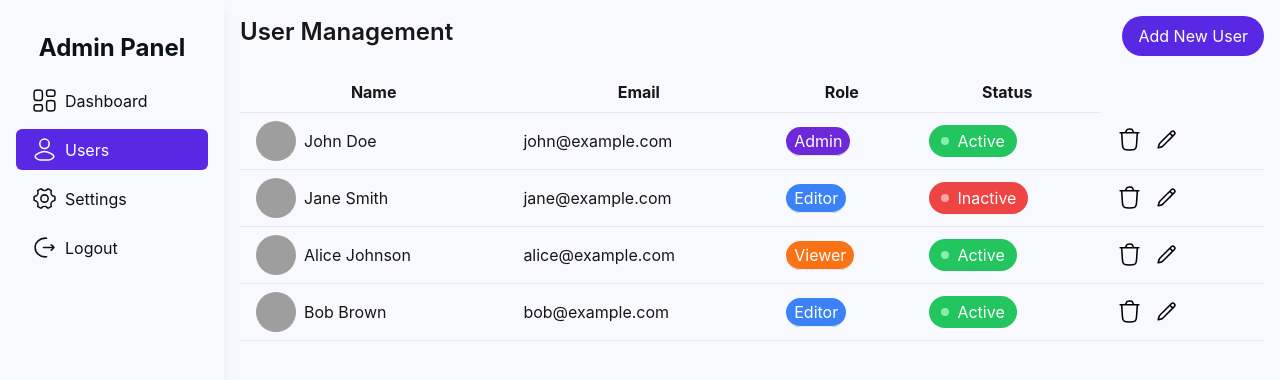
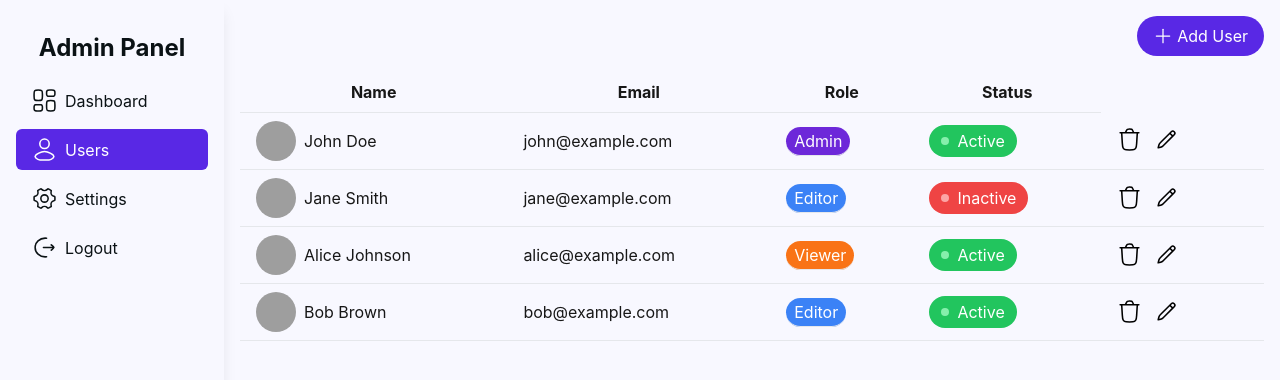
Before and after one commit to Algoture/RoleMaster, a Next.js app: page /users in a window 1280 px wide. Shown: the top 380 px of the page. Built offline with nearby package versions, Linux system fonts and the light colour scheme; grey boxes are pictures that could not be loaded.

Commit message:
add icon added

```diff
--- a/src/app/Components/Icons.jsx
+++ b/src/app/Components/Icons.jsx
@@ -133,3 +133,27 @@ export const EditIcon = ({ width, height }) => (
     />
   </svg>
 );
+export const AddIcon = ({ width, height }) => (
+  <svg
+    xmlns="http://www.w3.org/2000/svg"
+    viewBox="0 0 24 24"
+    width={width}
+    height={height}
+    fill="none"
+  >
+    <path
+      d="M12 4V20"
+      stroke="currentColor"
+      strokeWidth="1.5"
+      strokeLinecap="round"
+      strokeLinejoin="round"
+    />
+    <path
+      d="M4 12H20"
+      stroke="currentColor"
+      strokeWidth="1.5"
+      strokeLinecap="round"
+      strokeLinejoin="round"
+    />
+  </svg>
+);
--- a/src/app/users/page.jsx
+++ b/src/app/users/page.jsx
@@ -1,6 +1,6 @@
 "use client";
 import React, { useState } from "react";
-import { DeleteIcon, EditIcon } from "../Components/Icons";
+import { AddIcon, DeleteIcon, EditIcon } from "../Components/Icons";
 import clsx from "clsx";
 import { usersData } from "../utils/DummyData";
 import Image from "next/image";
@@ -44,8 +44,6 @@ function UserManagement() {
 
   return (
     <div className="container mx-auto p-4">
-      <div className="flex justify-between">
-        <h2 className="text-2xl font-semibold mb-4">User Management</h2>
       <button
         onClick={() => {
           setIsAdding(true);
@@ -57,11 +55,11 @@ function UserManagement() {
             status: "Active",
           });
         }}
-          className="mb-4 bg-accent text-white px-4 py-2 rounded-full"
+        className="mb-4 flex float-right gap-1 items-center bg-accent text-white px-4 py-2 rounded-full"
       >
-          Add New User
+        <AddIcon height={20} width={20} />
+        Add User
       </button>
-      </div>
       <table className="min-w-full table-auto border-collapse">
         <thead>
           <tr>
```
Lines whose indentation alone changed are shown as unchanged.
